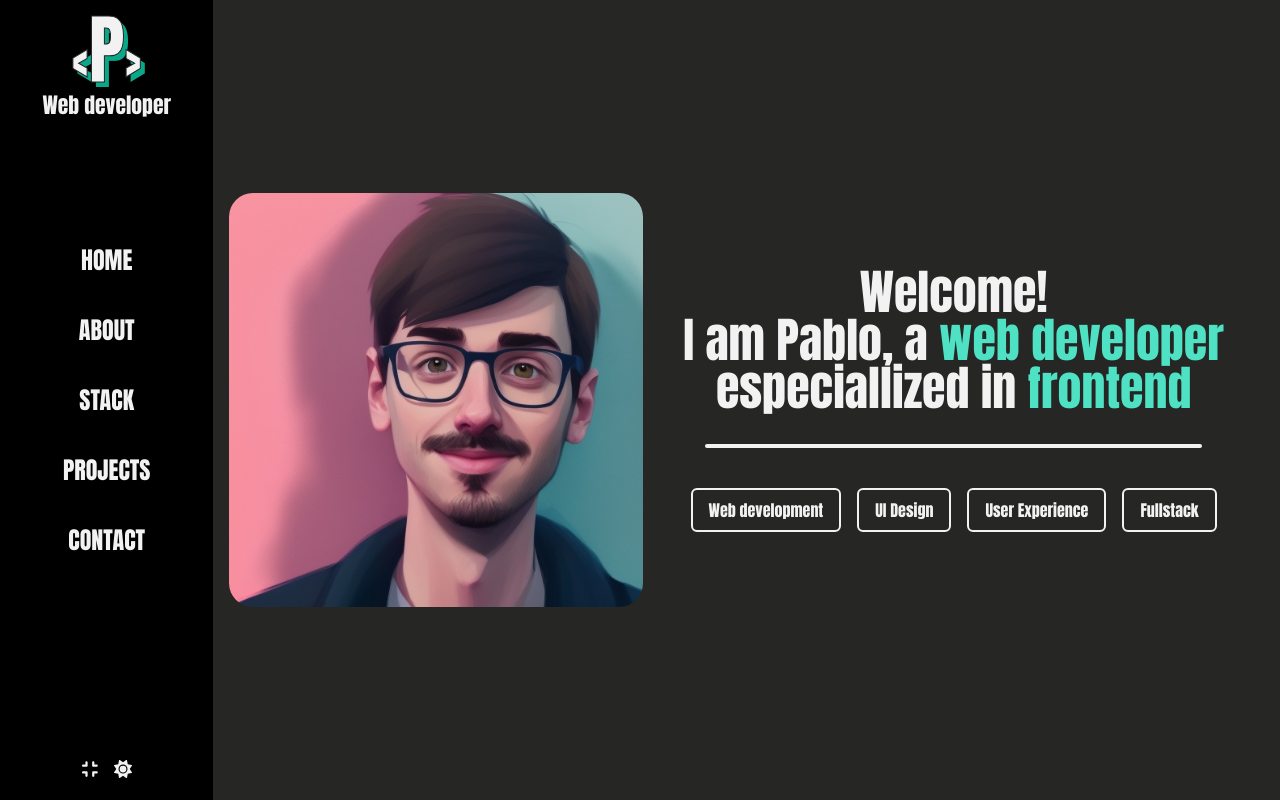
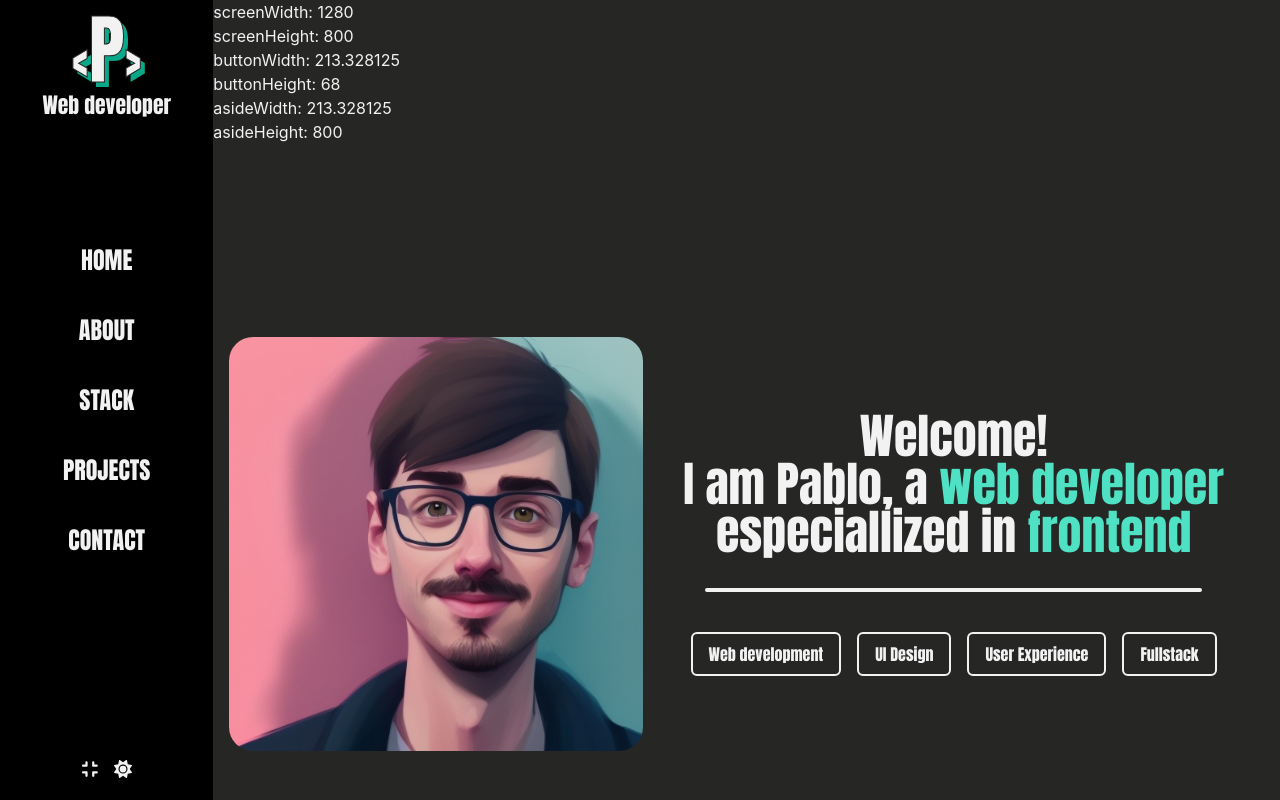
Before and after one commit to pabloff95/portfolio, a React (Vite) app: page /#/ in a window 1280 px wide. Built offline with nearby package versions, Linux system fonts and the light colour scheme.

Commit message:
See dimensions

```diff
--- a/src/pages/Home.tsx
+++ b/src/pages/Home.tsx
@@ -1,7 +1,43 @@
+import { useEffect, useState } from "react";
+
 export default function Home() {
+  const [dimensions, setDimesions] = useState(null);
+
+  useEffect(() => {
+    const buttons =
+      document.getElementsByClassName("menu-button").length > 0
+        ? Array.from(document.getElementsByClassName("menu-button"))
+        : [];
+
+    if (buttons.length > 0) {
+      setDimesions({
+        screenWidth: window.innerWidth,
+        screenHeight: window.window.innerHeight,
+        buttonWidth: buttons[0].getBoundingClientRect().width,
+        buttonHeight: buttons[0].getBoundingClientRect().height,
+        asideWidth: document.querySelector("aside")?.getBoundingClientRect()
+          .width,
+        asideHeight: document.querySelector("aside")?.getBoundingClientRect()
+          .height,
+      });
+
+      console.log({ dimensions });
+    }
+  }, [document.getElementsByClassName("menu-button").length]);
+
   return (
     <>
       <section className="h-[100vh] w-full overflow-hidden">
+        {dimensions && (
+          <>
+            <p>screenWidth: {dimensions?.screenWidth}</p>
+            <p>screenHeight: {dimensions?.screenHeight}</p>
+            <p>buttonWidth: {dimensions?.buttonWidth}</p>
+            <p>buttonHeight: {dimensions?.buttonHeight}</p>
+            <p>asideWidth: {dimensions?.asideWidth}</p>
+            <p>asideHeight: {dimensions?.asideHeight}</p>
+          </>
+        )}
         <div className="flex flex-col lg:flex-row h-full w-full justify-center items-center px-4">
           <div className="mb-6 lg:mb-0 w-[70%] lg:w-[40vw] hidden-animation hidden-animation-left">
             <img
```
